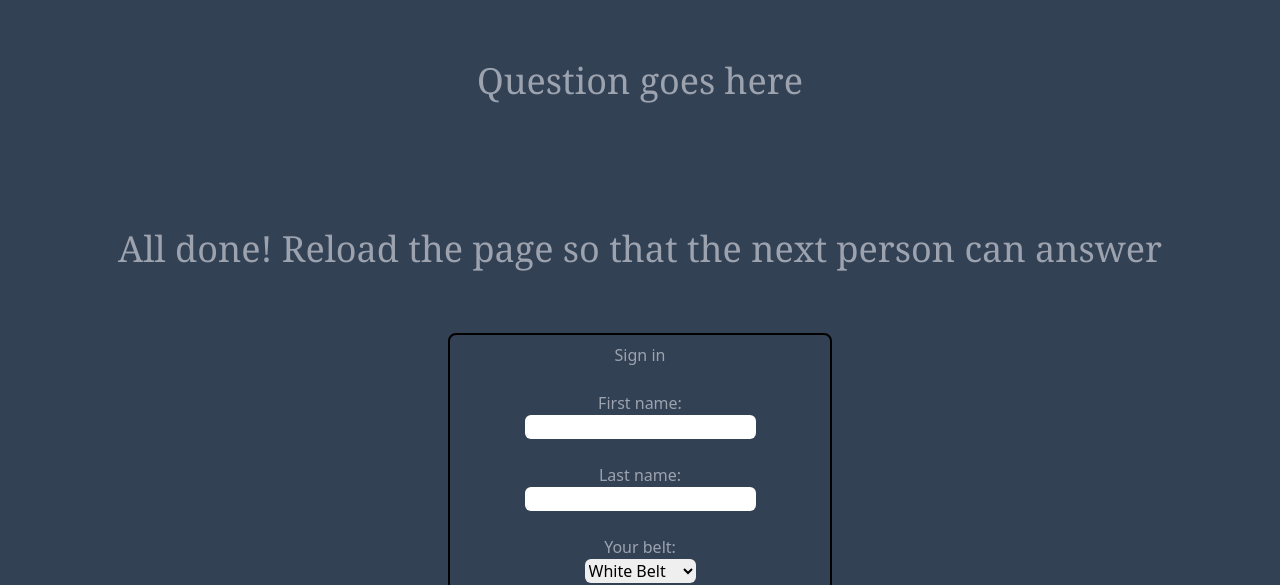
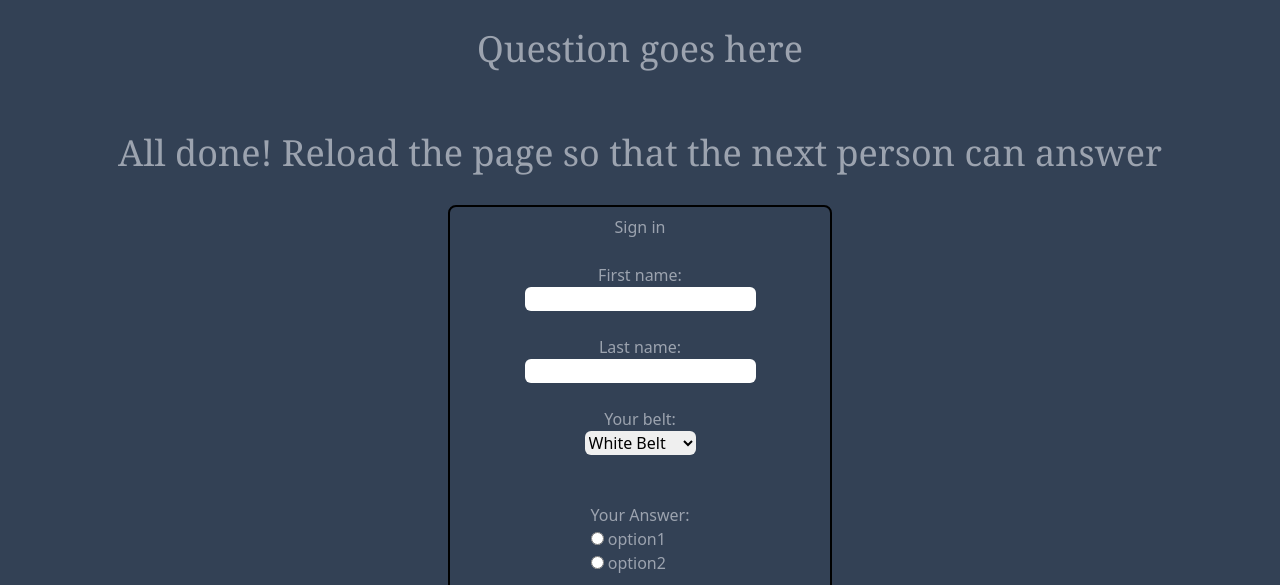
Before and after one commit to cnredbankstaff/cnredbankstaff.github.io, a plain HTML site: page docs/index.html in a window 1280 px wide. Shown: the part 239-824 px from the top of the page. Drawn offline with nearby package versions, Linux system fonts and the light colour scheme.

Commit message:
fixed it

```diff
--- a/docs/index.html
+++ b/docs/index.html
@@ -21,8 +21,8 @@
             <img src="pictures/code-ninjas-logo.png" class="scale-150"></img>
         </div>
         <h2 id="date" class="text-3xl font-bold underline text-center font-mono">Date</h2>
-        <h6 id="question_label" class="text-center font-serif text-4xl py-16">Question goes here</h6>
-        <h6 id="doneText" class="text-center font-serif text-4xl py-16">All done! Reload the page so that the next person can answer</h6>
+        <h6 id="question_label" class="text-center font-serif text-4xl py-8">Question goes here</h6>
+        <h6 id="doneText" class="text-center font-serif text-4xl py-8">All done! Reload the page so that the next person can answer</h6>
         <div id="form" class="flex flex-col items-center justify-center pb-5">
             <form class="border-2 rounded-lg border-black py-1 px-1 w-96">
               <fieldset class="py-1 flex flex-col items-center justify-center">
--- a/docs/main.js
+++ b/docs/main.js
@@ -30,7 +30,7 @@ let dateObj = new Date();
 let date = `${dateObj.getMonth() + 1}/${dateObj.getDate()}/${dateObj.getFullYear()}`
 const FORMDIV = document.getElementById("form");
 
-doneText.visible = true;
+doneText.visible = false;
 
 
 function handleClientLoad() {
@@ -164,7 +164,7 @@ window.onload = function() {
     document.getElementById("date").innerHTML = date;
     setInterval(function(){
       if(answered === true) {
-        doneText.visible = false;
+        doneText.visible = true;
       }
     },500);
 }
```
